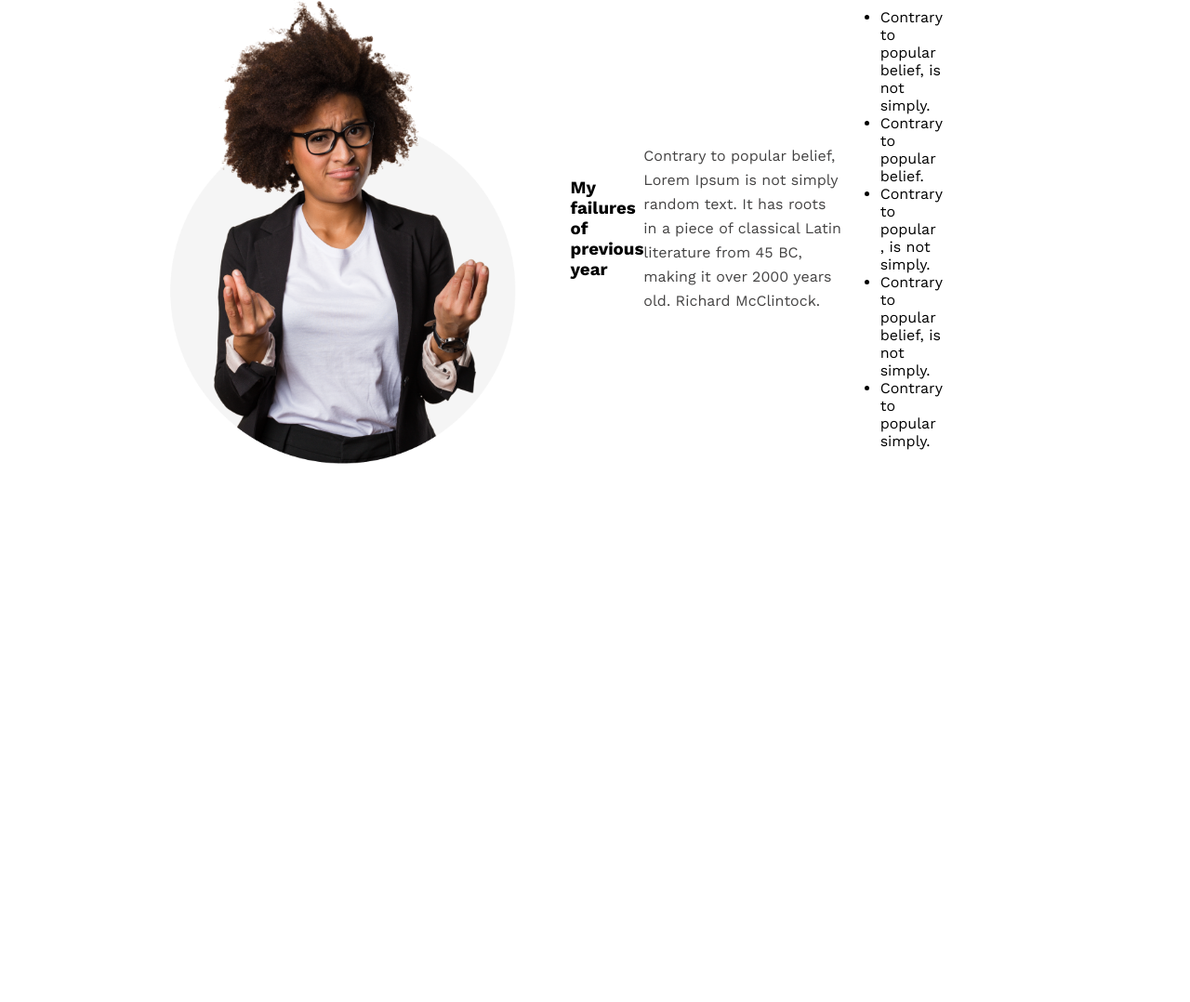
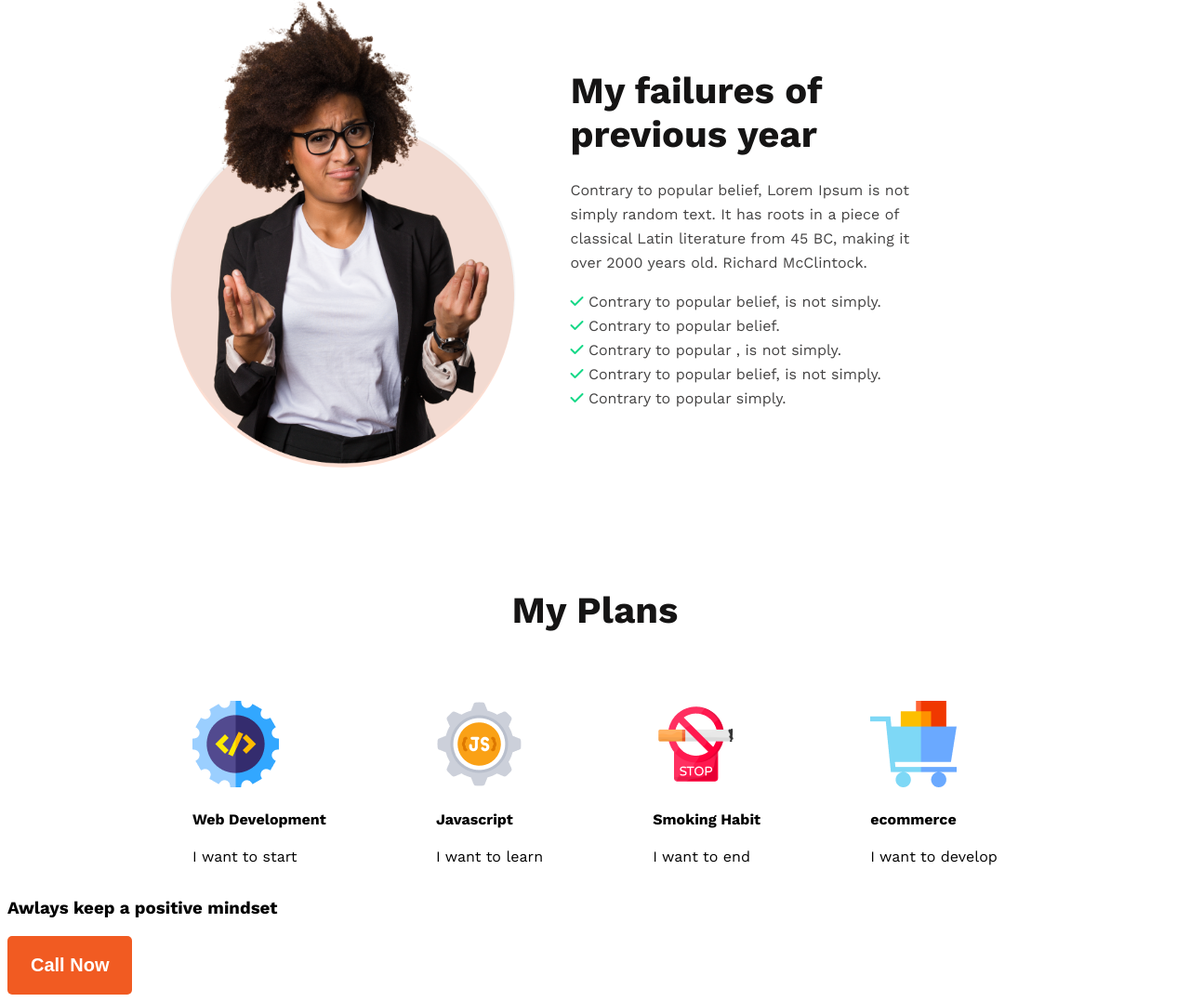
Before and after one commit to HabibMia2121/new-me-website, a plain HTML site: page index.html in a window 1280 px wide. Shown: the part 948-2026 px from the top of the page at 93% size. Before the commit the page ends 1581 px from the top, so only its background shows below. Drawn offline with nearby package versions, Linux system fonts and the light colour scheme.

Commit message:
plans section added

```diff
--- a/css/style.css
+++ b/css/style.css
@@ -8,9 +8,11 @@ body {
   font-size: 16px;
   font-weight: 400;
   line-height: 26px;
+  margin-top: 0px;
+  margin-bottom: 16px;
 }
 /* primary-btn class selector use for all button  */
-.primary-btn{
+.primary-btn {
   border-radius: 5px;
   background: #f15b22;
   padding: 20px 25px;
@@ -19,6 +21,13 @@ body {
   font-weight: 600;
   border: 0;
   text-align: center;
+}
+/* primary-title class selector use for all title  */
+.primary-title {
+  color: #151414;
+  font-size: 40px;
+  font-weight: 700;
+  margin-bottom: 24px;
 }
 /* ============common style share css code use end here================= */
 /* ---------header section style start here--------- */
@@ -45,25 +54,58 @@ header {
   margin-bottom: 30px;
   text-align: right;
 }
-.banner-btn-area{
+.banner-btn-area {
   display: flex;
   justify-content: right;
 }
 /* ---------header section style end here--------- */
 
 /* ---------about section style start here--------- */
-.about-container{
+.about-container {
   display: flex;
   gap: 30px;
   justify-content: space-around;
+  align-items: center;
   margin: 130px 250px 130px 150px;
 }
-.about-image{
+.image-bg-color {
+  position: absolute;
+  width: 369px;
+  height: 372px;
+  border-radius: 527.929px;
+  background: rgba(241, 91, 34, 0.2);
+  margin: 141px 0 0 17px;
+}
+.about-image {
+  width: 400px;
+  position: relative;
+}
+.about-item-content {
   width: 400px;
 }
-.about-item-content{
-    width: 400px;
-    display: flex;
-    align-items: center;
+.under-list{
+  padding-left: 0px;
+}
+.list-item {
+  color: #444343;
+  font-size: 16px;
+  font-weight: 400;
+  line-height: 26px;
+  list-style-type: none;
+}
+.list-icon {
+  color: #16d887;
 }
 /* ---------about section style end here--------- */
+
+/* ---------plans section style start here--------- */
+.plans-title{
+    text-align: center;
+    padding-bottom: 50px;
+}
+.plans-container{
+    display: flex;
+    justify-content: space-around;
+    padding: 0 140px;
+}
+/* ---------plans section style end here--------- */
--- a/index.html
+++ b/index.html
@@ -13,6 +13,9 @@
     />
     <!-- project main css link -->
     <link rel="stylesheet" href="css/style.css" />
+
+    <!-- font awesome link use here-->
+    <script src="https://kit.fontawesome.com/c98331b8ed.js" crossorigin="anonymous"></script>
   </head>
   <body>
     <!-- header section use here -->
@@ -34,25 +37,60 @@
         <!-- about section use here -->
         <section class="about-container">
             <div class="about-item-img">
+                <div class="image-bg-color"></div>
                 <img class="about-image" src="images/person.png" alt="not found">
             </div>
             <div class="about-item-content">
                 <h3 class="primary-title">
                     My failures of previous year
                 </h3>
-                <p class="text-primary-decs">
+                <p class="text-primary-decs ">
                     Contrary to popular belief, Lorem Ipsum is not simply random text. It has roots in a piece of classical Latin literature from 45 BC, making it over 2000 years old. Richard McClintock.
                 </p>
-                <ul>
-                    <li>Contrary to popular belief, is not simply.</li>
-                    <li>Contrary to popular belief.</li>
-                    <li>Contrary to popular , is not simply.</li>
-                    <li>Contrary to popular belief, is not simply.</li>
-                    <li>Contrary to popular simply.</li>
+                <ul class="under-list">
+                    <li class="list-item"><i class="fas fa-check list-icon"></i> Contrary to popular belief, is not simply.</li>
+                    <li class="list-item"><i class="fas fa-check list-icon"></i> Contrary to popular belief.</li>
+                    <li class="list-item"><i class="fas fa-check list-icon"></i> Contrary to popular , is not simply.</li>
+                    <li class="list-item"><i class="fas fa-check list-icon"></i> Contrary to popular belief, is not simply.</li>
+                    <li class="list-item"><i class="fas fa-check list-icon"></i> Contrary to popular simply.</li>
                 </ul>
             </div>
         </section>
 
+        <!-- plan section use here -->
+        <section class="plans-section">
+            <h3 class="primary-title plans-title">My Plans</h3>
+            <div class="plans-container">
+                <div class="plans-item-one">
+                    <img src="images/icons/web.png" alt="not found">
+                    <h4>Web Development</h4>
+                    <p>I want to start</p>
+                </div>
+                <div class="plans-item-two">
+                    <img src="images/icons/js.png" alt="not found">
+                    <h4>Javascript</h4>
+                    <p>I want to learn</p>
+                </div>
+                <div class="plans-item-three">
+                    <img src="images/icons/smoke.png" alt="not found">
+                    <h4>Smoking Habit</h4>
+                    <p>I want to end</p>
+                </div>
+                <div class="plans-item-four">
+                    <img src="images/icons/ecom.png" alt="not found">
+                    <h4>ecommerce</h4>
+                    <p>I want to develop</p>
+                </div>
+            </div>
+        </section>
+
+        <!-- feature section use here -->
+        <section class="feature-section">
+            <div class="feature-content">
+                <h3>Awlays keep a positive mindset</h3>
+                <button class="primary-btn">Call Now</button>
+            </div>
+        </section>
     </main>
     <!-- footer section use here -->
     <footer></footer>
```
Lines whose indentation alone changed are shown as unchanged.
